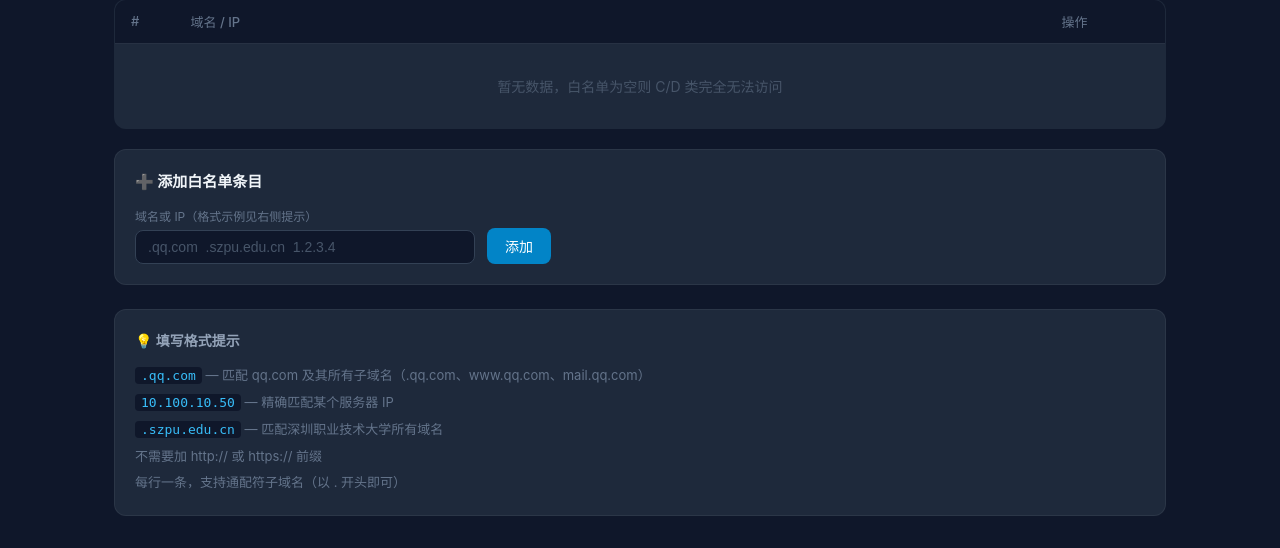
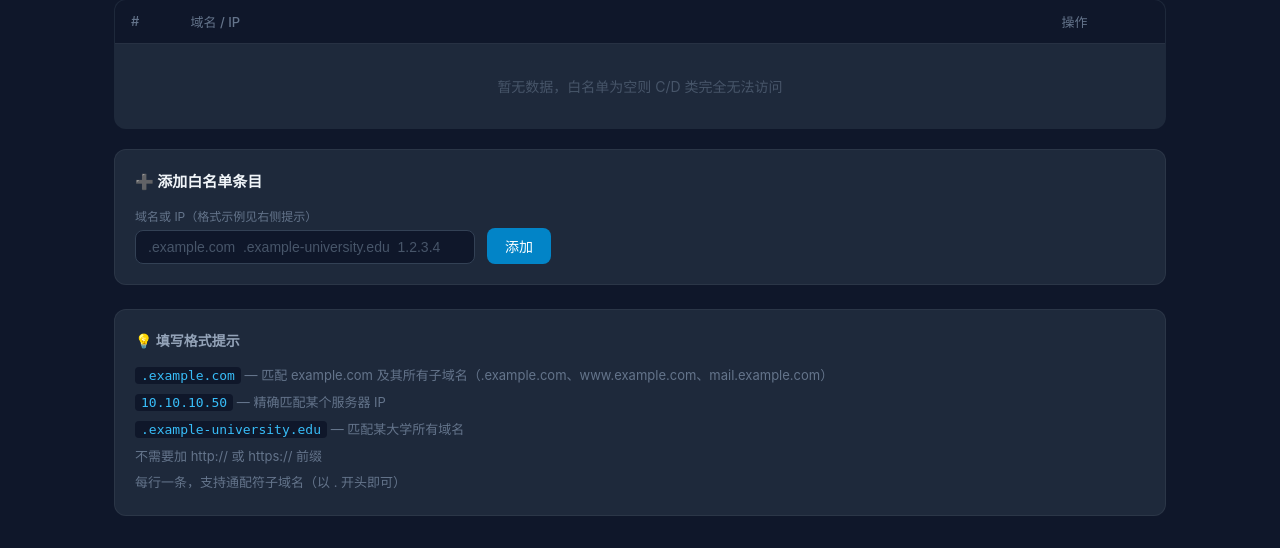
Before and after one commit to vampireh/squid_acl_dashboard_open, a Flask app: page /squid-acl/proxy/allow in a window 1280 px wide. Shown: the part 312-860 px from the top of the page. Run offline with Flask 2, Linux system fonts and the light colour scheme; the visitor is signed in with stand-in values (Sample User, id 1); parts of the project's set-up code (start-up, migrations or seed data) failed here and were passed over.

```diff
--- a/app.py
+++ b/app.py
@@ -374,7 +374,7 @@ KEEP_DAYS = 180          # 保留最近 180 天的数据
 CLEANUP_HOUR = 3         # 每天北京时间 03:00 执行一次清理
 
 # ── 邮件找回密码配置 ──────────────────────────────────────────────────────────
-SMTP_HOST = os.environ.get("SMTP_HOST", "smtp.qq.com")
+SMTP_HOST = os.environ.get("SMTP_HOST", "smtp.example.com")
 SMTP_PORT = int(os.environ.get("SMTP_PORT", "587"))
 SMTP_USER = os.environ.get("SMTP_USER", "")
 SMTP_PASS = os.environ.get("SMTP_PASS", "")
--- a/templates/forgot.html
+++ b/templates/forgot.html
@@ -106,7 +106,7 @@
       <h2>邮件已发送</h2>
       <div class="email-note">
         如果该用户名存在，新密码已发送至管理员邮箱<br>
-        <strong>{{ 'dengyihang@vip.qq.com' }}</strong>
+        <strong>{{ 'admin@example.com' }}</strong>
       </div>
       <p style="margin-bottom:0">
         请查收邮件并使用新密码登录，登录后请立即修改密码。
--- a/templates/proxy_allow.html
+++ b/templates/proxy_allow.html
@@ -136,7 +136,7 @@
         <input type="hidden" name="action" value="add">
         <div class="form-group">
           <label>域名或 IP（格式示例见右侧提示）</label>
-          <input type="text" name="entry" placeholder=".qq.com  .szpu.edu.cn  1.2.3.4" required>
+          <input type="text" name="entry" placeholder=".example.com  .example-university.edu  1.2.3.4" required>
         </div>
         <button type="submit" class="btn btn-add">添加</button>
       </form>
@@ -146,9 +146,9 @@
     <div class="tips">
       <h3>💡 填写格式提示</h3>
       <ul>
-        <li><code>.qq.com</code> — 匹配 qq.com 及其所有子域名（.qq.com、www.qq.com、mail.qq.com）</li>
-        <li><code>10.100.10.50</code> — 精确匹配某个服务器 IP</li>
-        <li><code>.szpu.edu.cn</code> — 匹配深圳职业技术大学所有域名</li>
+        <li><code>.example.com</code> — 匹配 example.com 及其所有子域名（.example.com、www.example.com、mail.example.com）</li>
+        <li><code>10.10.10.50</code> — 精确匹配某个服务器 IP</li>
+        <li><code>.example-university.edu</code> — 匹配某大学所有域名</li>
         <li>不需要加 http:// 或 https:// 前缀</li>
         <li>每行一条，支持通配符子域名（以 . 开头即可）</li>
       </ul>
```
Also changed, not shown: README.md.
